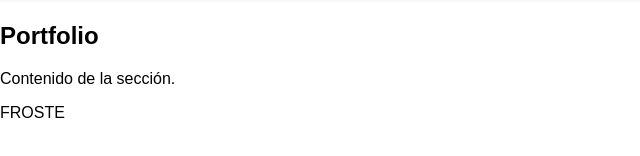
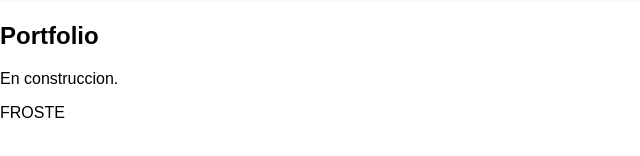
Before and after one commit to fr0ste/fr0ste.github.io, a plain HTML site: page index.html in a window 1280 px wide. Shown: the part 156-312 px from the top of the page, 0-640 px from the left. Drawn offline with Linux system fonts and the light colour scheme.

Commit message:
actualizado: estructura de la pagina de inicio

```diff
--- a/index.html
+++ b/index.html
@@ -20,7 +20,7 @@
   <main>
     <!-- Contenido de tu página -->
     <h2>Portfolio</h2>
-    <p>Contenido de la sección.</p>
+    <p>En construccion.</p>
   </main>
   <footer>
     FROSTE
```
